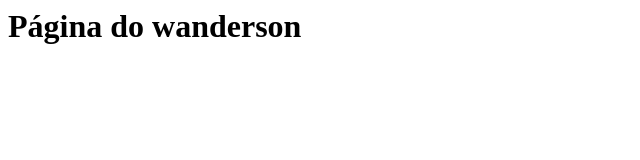
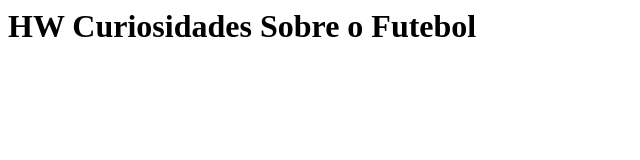
Before and after one commit to WandersonVinha/minha-primeira-pagina, a plain HTML site: page index.html in a window 1280 px wide. Shown: the whole page, without its empty margins (0-640 px from the left). Drawn offline with Linux system fonts and the light colour scheme.

Commit message:
mudança  de título

```diff
--- a/index.html
+++ b/index.html
@@ -1,3 +1,3 @@
   <html>
-    <h1>Página do wanderson</h1>
+    <h1>HW Curiosidades Sobre o Futebol</h1>
   </html>
```
